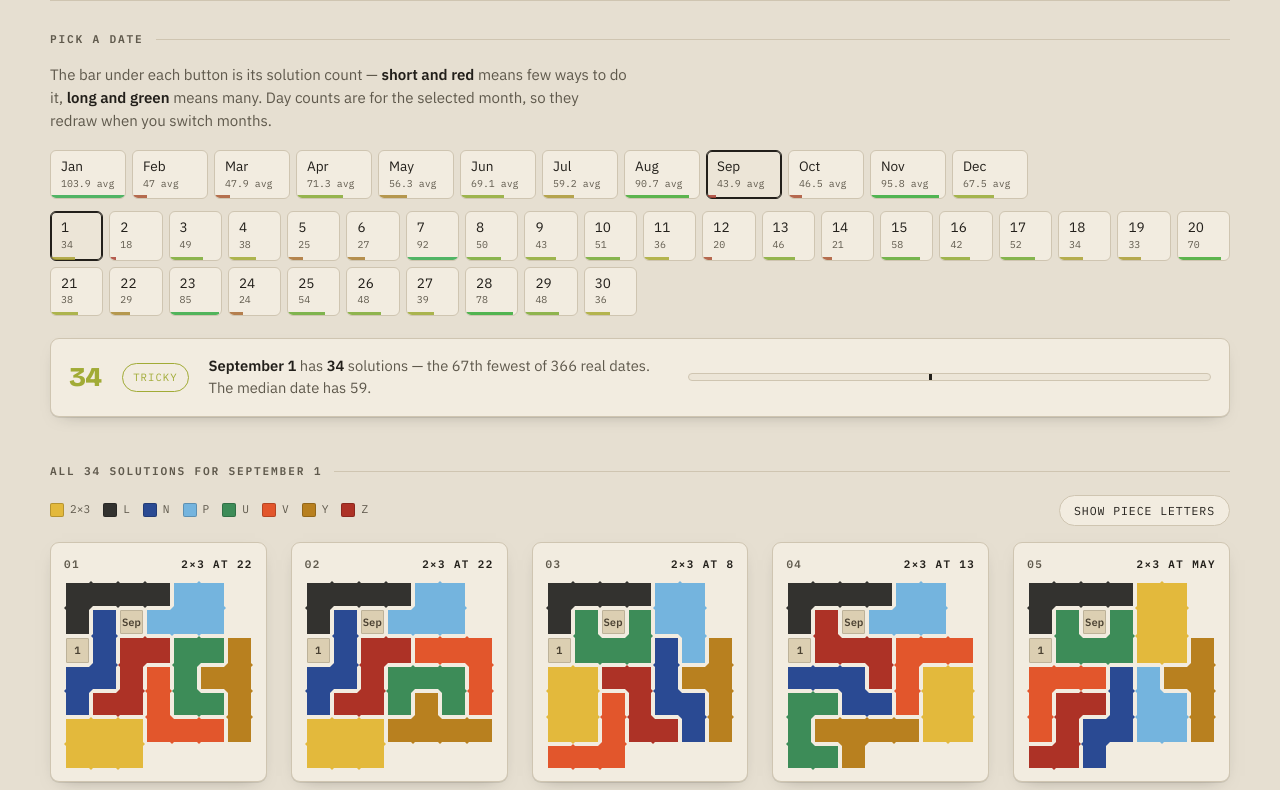
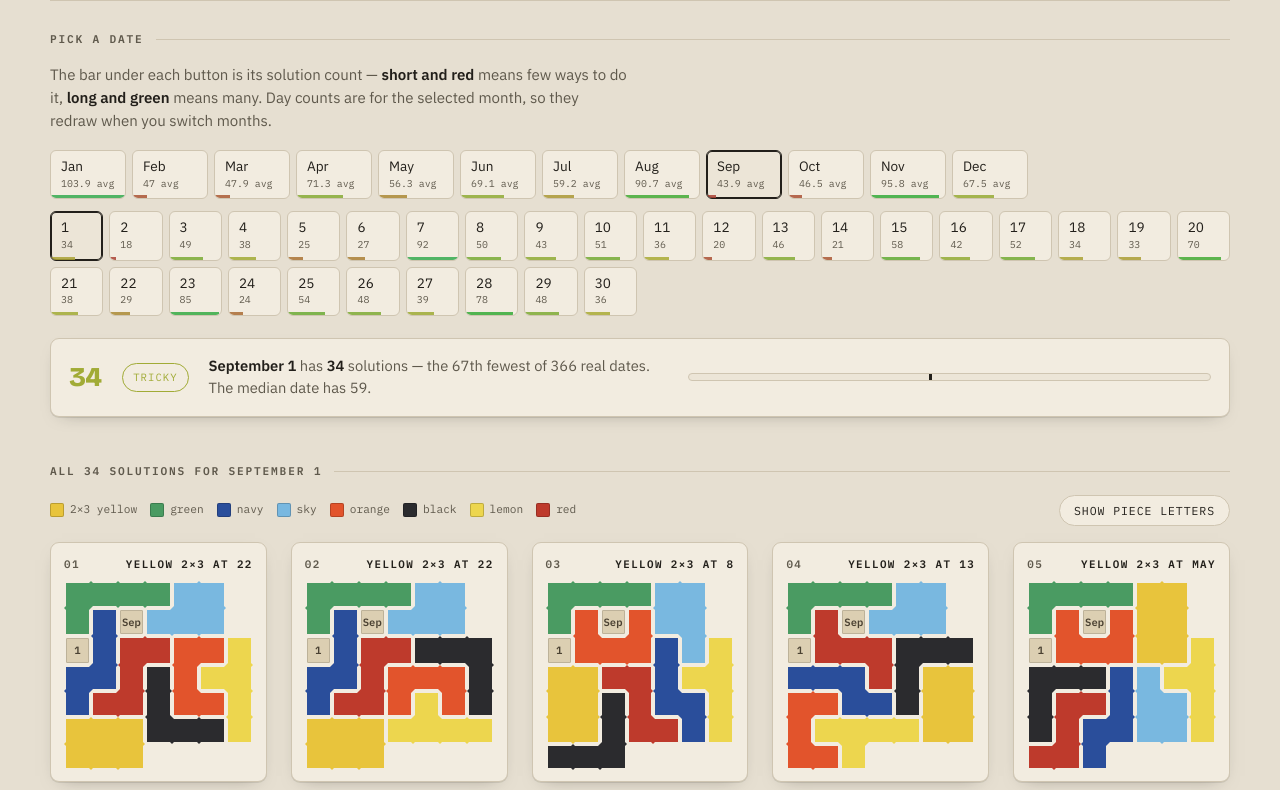
Before and after one commit to MDamon/calendar-puzzle, a plain HTML site: page index.html in a window 1280 px wide. Shown: the part 150-940 px from the top of the page. Drawn offline with nearby package versions, Linux system fonts and the light colour scheme.

Commit message:
Use the physical puzzle's block colours
The photographed board (13 cells showing, two pieces off the table) has exactly
one consistent tiling, which pins each coloured block to a shape: green=L,
lemon=Y, black=V, navy=N, orange=U, red=Z, yellow 2x3=rectangle, sky=P. The
two yellows and two reds are nudged apart for legibility.

Co-Authored-By: Claude Opus 5 (1M context) <noreply@anthropic.com>
Claude-Session: https://claude.ai/code/session_01UZ74RVdTyhPoA4TYWSngJJ

```diff
--- a/assets/app.js
+++ b/assets/app.js
@@ -5,8 +5,10 @@ const MONTHS = ["Jan","Feb","Mar","Apr","May","Jun","Jul","Aug","Sep","Oct","Nov
 const MONTH_LONG = ["January","February","March","April","May","June",
                     "July","August","September","October","November","December"];
 const PIECES = ["R","L","N","P","U","V","Y","Z"];
-const PIECE_NAME = {R:"2×3", L:"L", N:"N", P:"P", U:"U", V:"V", Y:"Y", Z:"Z"};
-const LIGHT_PIECES = {R:1, P:1};          // need dark text on them
+// Named for the blocks on the physical puzzle, matched to shapes by reconstructing
+// the one arrangement consistent with the photographed board.
+const PIECE_NAME = {R:"2×3 yellow", L:"green", N:"navy", P:"sky", U:"orange", V:"black", Y:"lemon", Z:"red"};
+const LIGHT_PIECES = {R:1, P:1, Y:1};     // pale blocks — letters go dark on them
 const PAGE = 40;                          // solutions rendered per batch
 
 const W = 7, H = 7;
@@ -77,7 +79,7 @@ function renderBatch() {
     const card = document.createElement("div");
     card.className = "card";
     const h = document.createElement("h3");
-    h.innerHTML = String(i + 1).padStart(2, "0") + " <span>2×3 at " + anchorOf(current[i]) + "</span>";
+    h.innerHTML = String(i + 1).padStart(2, "0") + " <span>yellow 2×3 at " + anchorOf(current[i]) + "</span>";
     card.appendChild(h);
     card.appendChild(boardEl(current[i]));
     frag.appendChild(card);
--- a/assets/styles.css
+++ b/assets/styles.css
@@ -2,24 +2,24 @@
   --ground:#e6dfd1; --panel:#f2ece0; --panel-2:#ece5d7; --ink:#221f1a; --ink-soft:#5f594c;
   --hair:#cfc5b1; --wood:#dccfb2; --wood-ink:#4a4132;
   --shadow:0 1px 0 rgba(34,31,26,.10), 0 6px 18px -12px rgba(34,31,26,.5);
-  --p-R:#e3b93c; --p-L:#33322f; --p-N:#2a4a93; --p-P:#74b4de;
-  --p-U:#3d8c58; --p-V:#e2562c; --p-Y:#b8801f; --p-Z:#ad3226;
+  --p-R:#e8c43c; --p-L:#4a9b62; --p-N:#2a4e9b; --p-P:#79b8e0;
+  --p-U:#e2542c; --p-V:#2b2b2e; --p-Y:#edd64e; --p-Z:#be3a2c;
   --hard:#ad3226; --easy:#3d8c58;
 }
 @media (prefers-color-scheme:dark){:root:not([data-theme="light"]){
   --ground:#17150f; --panel:#221f18; --panel-2:#2b2720; --ink:#f0e9db; --ink-soft:#a49a86;
   --hair:#38332a; --wood:#4a4133; --wood-ink:#e6dcc6;
   --shadow:0 1px 0 rgba(0,0,0,.4), 0 8px 22px -14px #000;
-  --p-R:#e0bb46; --p-L:#6d6a63; --p-N:#3f68c4; --p-P:#7cbde6;
-  --p-U:#48a067; --p-V:#ec6a3d; --p-Y:#c9922c; --p-Z:#c34335;
+  --p-R:#e5c246; --p-L:#57a86e; --p-N:#3d63bd; --p-P:#84c0e6;
+  --p-U:#ec6a3f; --p-V:#4a4a52; --p-Y:#e9d258; --p-Z:#cf4839;
   --hard:#e06a5c; --easy:#5fb37c;
 }}
 :root[data-theme="dark"]{
   --ground:#17150f; --panel:#221f18; --panel-2:#2b2720; --ink:#f0e9db; --ink-soft:#a49a86;
   --hair:#38332a; --wood:#4a4133; --wood-ink:#e6dcc6;
   --shadow:0 1px 0 rgba(0,0,0,.4), 0 8px 22px -14px #000;
-  --p-R:#e0bb46; --p-L:#6d6a63; --p-N:#3f68c4; --p-P:#7cbde6;
-  --p-U:#48a067; --p-V:#ec6a3d; --p-Y:#c9922c; --p-Z:#c34335;
+  --p-R:#e5c246; --p-L:#57a86e; --p-N:#3d63bd; --p-P:#84c0e6;
+  --p-U:#ec6a3f; --p-V:#4a4a52; --p-Y:#e9d258; --p-Z:#cf4839;
   --hard:#e06a5c; --easy:#5fb37c;
 }
 *{box-sizing:border-box}
--- a/index.html
+++ b/index.html
@@ -86,7 +86,7 @@
   </section>
 
   <footer>
-    <p>The board: twelve months in two rows of six, days 1&ndash;31 in rows of seven. Eight pieces &mdash; one 2&times;3 rectangle plus the pentominoes <code>L N P U V Y Z</code> &mdash; cover 41 of the 43 cells, leaving the month and the day showing. Every solution here came from exhaustive search, so each list is complete. The board carries 31 days under every month, so it can also express Feb&nbsp;30 and Apr&nbsp;31; those six non-dates are excluded from the counts and rankings, but Feb&nbsp;29 is included. Piece colours are labels for the eight shapes, not the colours on any particular physical puzzle.</p>
+    <p>The board: twelve months in two rows of six, days 1&ndash;31 in rows of seven. Eight pieces &mdash; one 2&times;3 rectangle plus the pentominoes <code>L N P U V Y Z</code> &mdash; cover 41 of the 43 cells, leaving the month and the day showing. Every solution here came from exhaustive search, so each list is complete. The board carries 31 days under every month, so it can also express Feb&nbsp;30 and Apr&nbsp;31; those six non-dates are excluded from the counts and rankings, but Feb&nbsp;29 is included. Piece colours match a KUTA-branded copy of this puzzle. The two yellows and the two reds are close on the real blocks, so they are separated slightly here; the piece-letter toggle disambiguates them either way.</p>
     <p>Source and solver: <a href="https://github.com/MDamon/calendar-puzzle">github.com/MDamon/calendar-puzzle</a></p>
   </footer>
 
```
Also changed, not shown: 1 other file.
